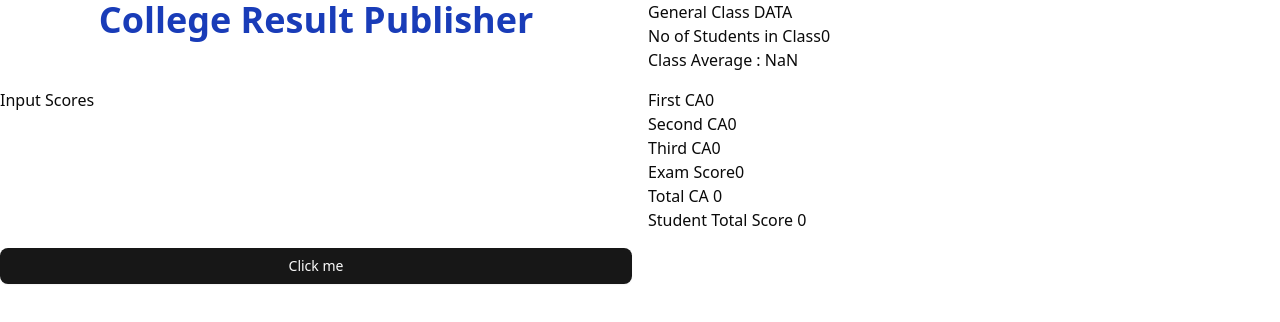
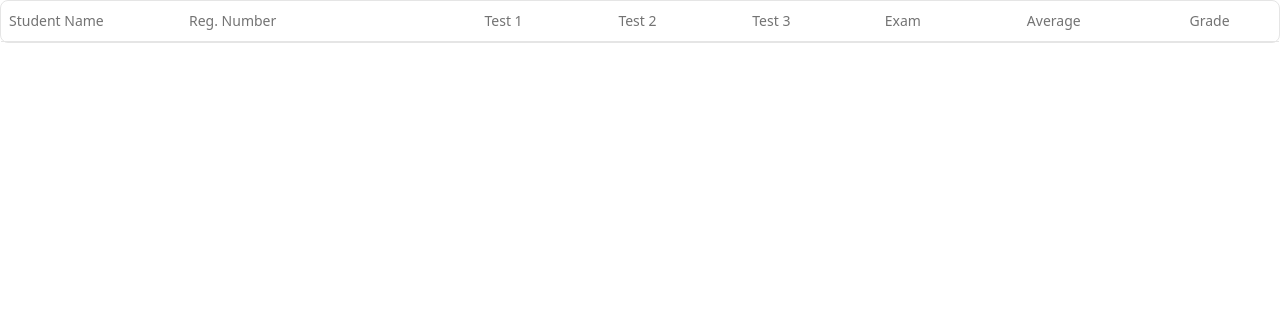
Before and after one commit to mrauthentik/school-result-publisher, a React (Vite) app: page / in a window 1280 px wide. Shown: the top 322 px of the page. Built offline with nearby package versions, Linux system fonts and the light colour scheme.

Commit message:
Update App component to use StudentResultsTable; modify ClassStatistics tooltip formatting and enhance ResultPublisher header

```diff
--- a/src/App.tsx
+++ b/src/App.tsx
@@ -1,11 +1,12 @@
 import './App.css'
-import Section from './components/Section'
+
+import { StudentResultsTable } from './components/StudentResultTabel'
 
 function App() {
   return (
     <div>
 
-      <Section />
+      <StudentResultsTable students={[]} />
     </div>
   )
 }
--- a/src/components/ClassStatistics.tsx
+++ b/src/components/ClassStatistics.tsx
@@ -1,5 +1,3 @@
-"use client"
-
 import { BarChart, Bar, XAxis, YAxis, CartesianGrid, Tooltip, ResponsiveContainer } from "recharts"
 import { Card, CardContent, CardDescription, CardHeader, CardTitle } from "@/components/ui/card"
 import type { Student } from "./ResultPublisher"
@@ -94,7 +92,7 @@ export function ClassStatistics({ students, totalStudents, classAverage }: Class
                 <XAxis dataKey="grade" />
                 <YAxis />
                 <Tooltip
-                  formatter={(value, name, props) => [`${value} students (${props.payload.percentage}%)`, "Count"]}
+                  formatter={(value,name, props) => [`${value} students (${props.payload.percentage}%)`, "Count"]}
                 />
                 <Bar dataKey="count" fill="#3b82f6" radius={[4, 4, 0, 0]} />
               </BarChart>
--- a/src/components/ResultPublisher.tsx
+++ b/src/components/ResultPublisher.tsx
@@ -96,7 +96,7 @@ export function ResultPublisher(){
             <CardHeader className="pb-3">
                 <div className="flex items-center justify-between">
                     <div>
-                        <CardTitle>Student Results Management</CardTitle>
+                        <CardTitle> <h1>Welcome to </h1>Student Results Management</CardTitle>
                         <CardDescription> Add student scores and view class statistics</CardDescription>
                     </div>
                     <div className="flex items-center gap-2">
```
